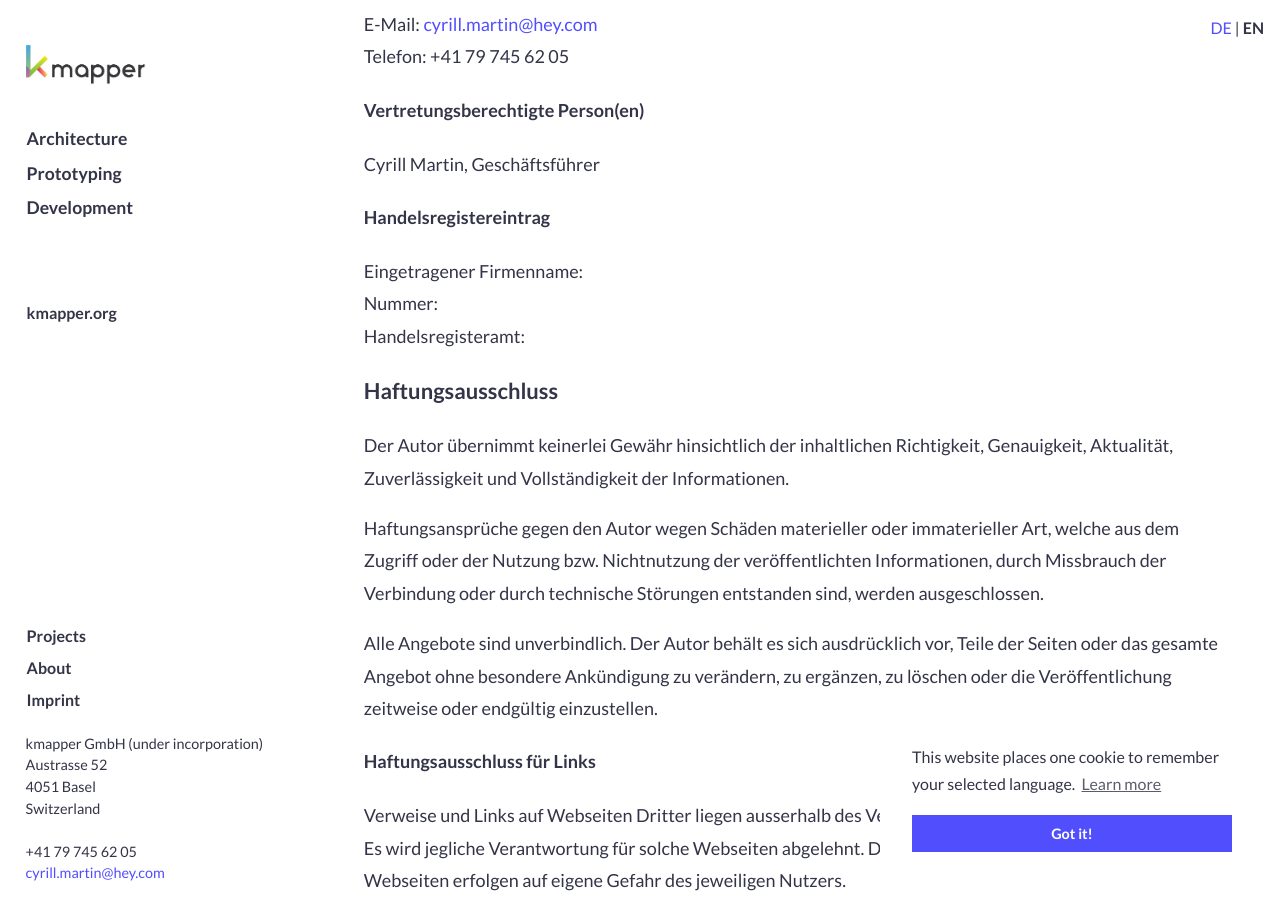
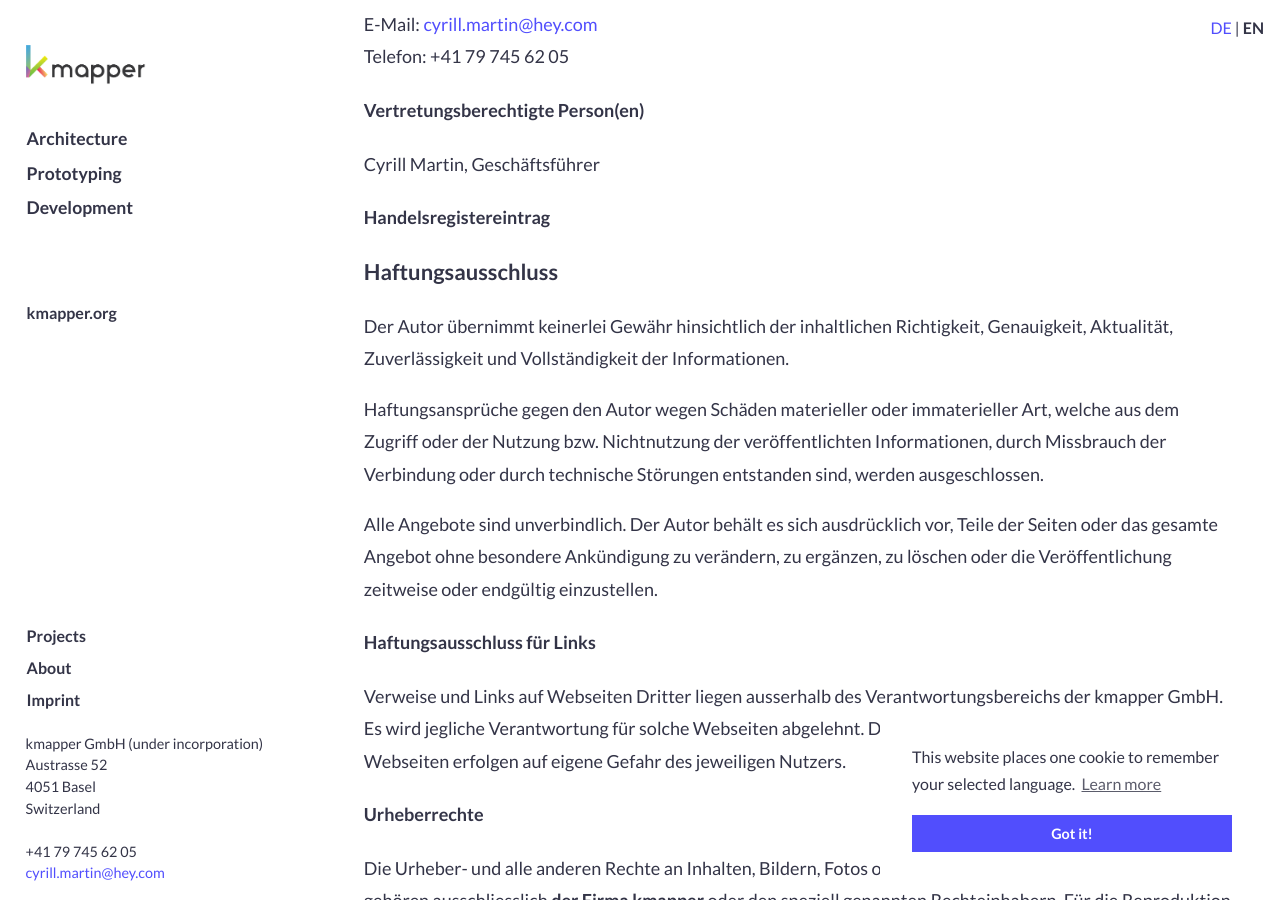
Before and after one commit to cyrill-martin/kmapper.com, a Jekyll site: the page built from sites/_en/imprint.md, in a window 1280 px wide and 900 px high, scrolled down 320 px. Built offline with Jekyll 4.4.1, drawn with Linux system fonts in a browser that asks for light colours.

```diff
--- a/_config.yml
+++ b/_config.yml
@@ -22,6 +22,9 @@ title: kmapper
 company: kmapper GmbH
 companyAddOn_de: (in Gründung)
 companyAddOn_en: (under incorporation)
+hr_number:
+hr_place: Basel-Stadt
+
 email: cyrill.martin@hey.com
 telephone: +41 79 745 62 05
 baseurl: "/kmapper.com" # the subpath of your site, e.g. /blog
--- a/_layouts/imprint.html
+++ b/_layouts/imprint.html
@@ -41,11 +41,11 @@ layout: default
 
 		<h4>Handelsregistereintrag</h4>
 
-		<p>
-			Eingetragener Firmenname: <br>
-			Nummer: <br>
-			Handelsregisteramt:
-		</p>
+<!-- 		<p>
+			Eingetragener Firmenname: {{ site.company }} <br>
+			Nummer: {{ site.hr_number }}<br>
+			Handelsregisteramt: {{ site.hr_place }}
+		</p> -->
 
 		<h3>Haftungsausschluss</h3>
 
```
